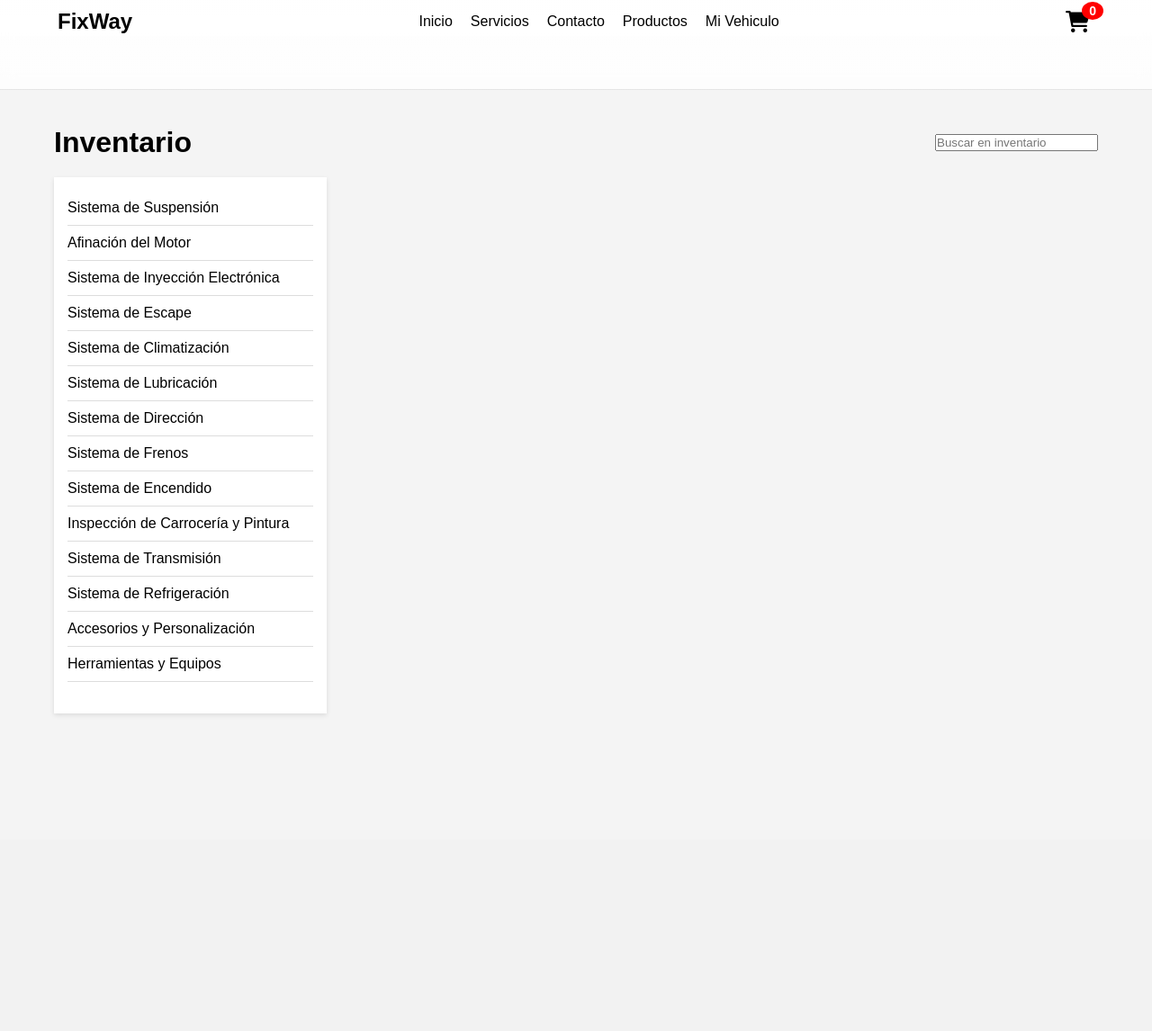
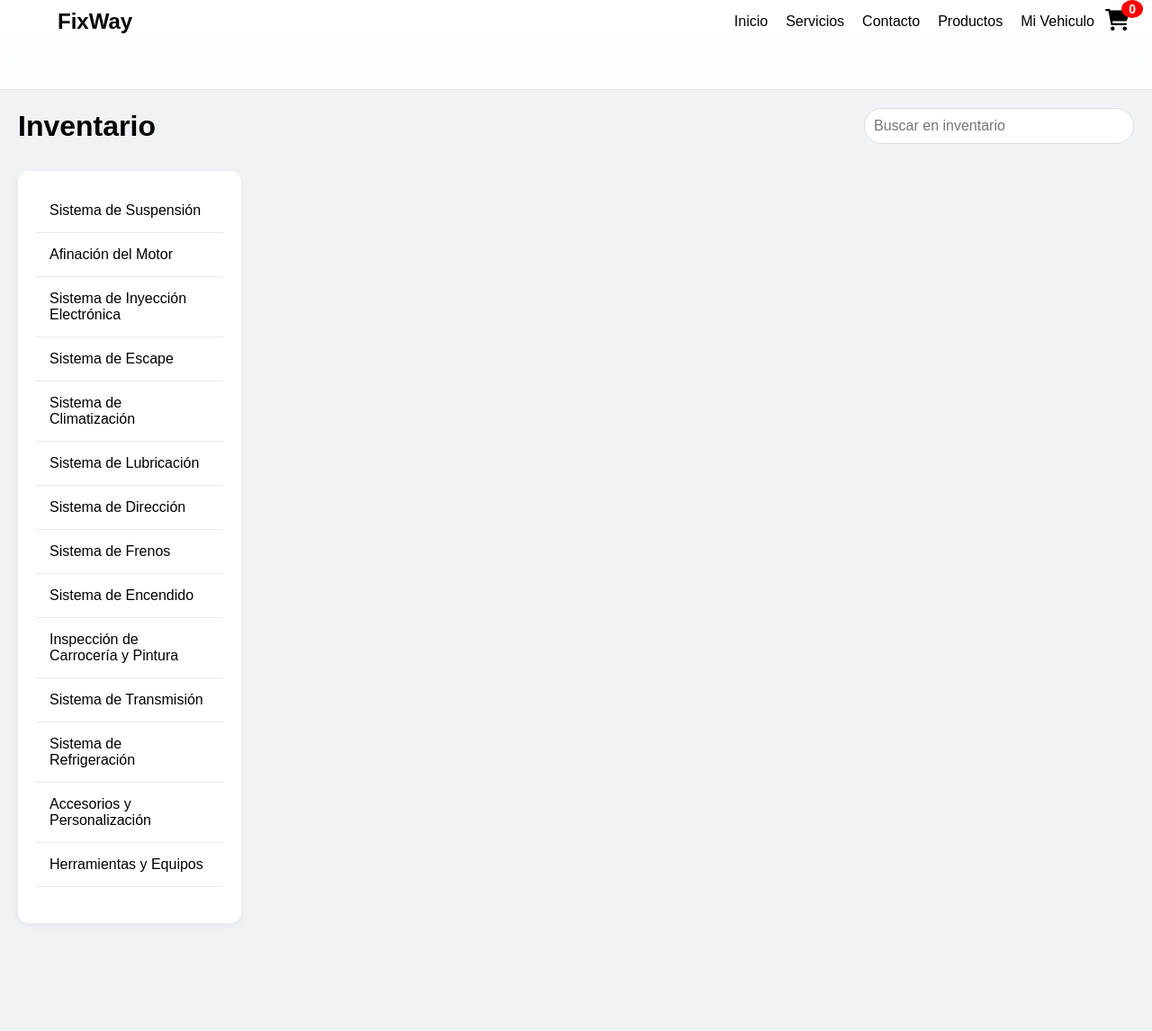
Before and after one commit to TESIS-FIXWAY/FixWay-web, a Django app: page /inventario/ in a window 1280 px wide. Shown: the whole page at 90% size. Before the commit the page ends 795 px from the top, so only its background shows below. Run offline with Django 5.2, Linux system fonts and the light colour scheme; data that the repository does not hold is empty.

Commit message:
responsive

```diff
--- a/FixWayApp/templates/navbar.html
+++ b/FixWayApp/templates/navbar.html
@@ -16,6 +16,13 @@
             <div class="logo">
                 <a href="{% url 'index' %}">FixWay</a>
             </div>
+
+            <!-- Botón de hamburguesa -->
+            <div class="menu-toggle">
+                <i class="fas fa-bars"></i>
+            </div>
+
+            <!-- Enlaces de navegación -->
             <ul class="nav-links">
                 <li><a href="{% url 'index' %}">Inicio</a></li>
                 <li><a href="#servicios">Servicios</a></li>
@@ -33,5 +40,12 @@
             </div>
         </div>
     </nav>
+
+    <script>
+        // Toggle de la hamburguesa
+        document.querySelector('.menu-toggle').addEventListener('click', function() {
+            document.querySelector('.nav-links').classList.toggle('active');
+        });
+    </script>
 </body>
 </html>
--- a/FixWayApp/templates/tienda/inventario.html
+++ b/FixWayApp/templates/tienda/inventario.html
@@ -23,6 +23,25 @@
                     placeholder="Buscar en inventario"
                     onkeyup="filterProducts()"
                 />
+
+                <!-- Selector de categoría para pantallas pequeñas -->
+                <select id="categorySelect" onchange="filterByCategory(this.value)">
+                    <option value="">Seleccionar Categoría</option>
+                    <option value="Sistema de Suspensión">Sistema de Suspensión</option>
+                    <option value="Afinación del Motor">Afinación del Motor</option>
+                    <option value="Sistema de Inyección Electrónica">Sistema de Inyección Electrónica</option>
+                    <option value="Sistema de Escape">Sistema de Escape</option>
+                    <option value="Sistema de Climatización">Sistema de Climatización</option>
+                    <option value="Sistema de Lubricación">Sistema de Lubricación</option>
+                    <option value="Sistema de Dirección">Sistema de Dirección</option>
+                    <option value="Sistema de Frenos">Sistema de Frenos</option>
+                    <option value="Sistema de Encendido">Sistema de Encendido</option>
+                    <option value="Inspección de Carrocería y Pintura">Inspección de Carrocería y Pintura</option>
+                    <option value="Sistema de Transmisión">Sistema de Transmisión</option>
+                    <option value="Sistema de Refrigeración">Sistema de Refrigeración</option>
+                    <option value="Accesorios y Personalización">Accesorios y Personalización</option>
+                    <option value="Herramientas y Equipos">Herramientas y Equipos</option>
+                </select>
             </div>
         </div>
 
@@ -62,9 +81,7 @@
                         <div class="product-info">
                             <h2>{{ inventario.nombreProducto }}</h2>
                             <p class="category">{{ inventario.categoria }}</p>
-                            <p class="description">{{ inventario.descripcion }}</p>
                             <p class="price">Precio: ${{ inventario.precioDetalle }}</p>
-                            <p class="quantity">Cantidad: {{ inventario.cantidad }}</p>
                         </div>
                     </a>
                 </div>
--- a/static/css/index.css
+++ b/static/css/index.css
@@ -72,7 +72,7 @@ button {
     top: 50%;
     width: 40px;
     height: 40px;
-    background: rgba(0, 0, 0, 0); /* Fondo semi-transparente */
+    background: rgba(0, 0, 0, 0);
     color: white;
     border: none;
     cursor: pointer;
@@ -81,7 +81,7 @@ button {
     text-align: center;
     border-radius: 50%;
     transform: translateY(-50%);
-    z-index: 1000; /* Asegura que los botones estén por encima de otros elementos */
+    z-index: 1;
     transition: background-color 0.3s;
 }
 
@@ -129,6 +129,7 @@ button {
         height: 30px;
         font-size: 1.5rem;
         line-height: 30px;
+        background: rgba(0, 0, 0, 0);
     }
 }
 
--- a/static/css/inventario.css
+++ b/static/css/inventario.css
@@ -1,13 +1,13 @@
 /* General styles */
 body {
     margin: 0;
-    font-family: Arial, sans-serif;
-    background-color: #f4f4f4;
+    font-family: 'Poppins', sans-serif;
+    background-color: #f0f2f5;
 }
 
 .container {
-    margin: 120px auto;
-    max-width: 1200px;
+    margin: 100px auto;
+    max-width: 1400px;
     padding: 20px;
 }
 
@@ -16,20 +16,35 @@ body {
     display: flex;
     justify-content: space-between;
     align-items: center;
-    margin-bottom: 20px;
+    margin-bottom: 30px;
 }
 
-.filters {
-    display: flex;
-    gap: 10px;
+.filters input {
+    width: 300px;
+    padding: 10px;
+    border-radius: 25px;
+    border: 1px solid #ddd;
+    font-size: 1rem;
+    outline: none;
+    transition: box-shadow 0.3s;
+}
+
+.filters input:focus {
+    box-shadow: 0 0 8px rgba(0, 0, 0, 0.1);
+}
+
+/* Selector de categoría oculto en pantallas grandes */
+.filters select {
+    display: none;
 }
 
 /* Listado de categorías */
 .category-list {
     width: 20%;
     background-color: #fff;
-    padding: 15px;
-    box-shadow: 0 2px 5px rgba(0, 0, 0, 0.1);
+    padding: 20px;
+    border-radius: 12px;
+    box-shadow: 0 2px 10px rgba(0, 0, 0, 0.05);
     margin-right: 20px;
 }
 
@@ -40,76 +55,119 @@ body {
 
 .category-list ul li {
     cursor: pointer;
-    padding: 10px 0;
-    border-bottom: 1px solid #ddd;
+    padding: 15px;
+    font-size: 1rem;
+    border-bottom: 1px solid #eaeaea;
+    transition: background-color 0.3s;
 }
 
 .category-list ul li:hover {
-    background-color: #f4f4f4;
+    background-color: #f0f2f5;
 }
 
 .selected-category {
     margin-top: 20px;
     font-weight: bold;
-    color: #e74c3c;
+    color: #3498db;
     cursor: pointer;
 }
 
 /* Contenido principal */
 .main-content {
     display: flex;
-    gap: 20px; /* Espacio entre las columnas */
+    gap: 20px;
     align-items: flex-start;
-}
-/* Listado de categorías */
-.category-list {
-    flex: 1; /* Permite que ocupe el espacio proporcionalmente */
-    background-color: #fff;
-    padding: 15px;
-    box-shadow: 0 2px 5px rgba(0, 0, 0, 0.1);
 }
 
 /* Grid de productos */
 .products-grid {
-    flex: 3; /* Permite que ocupe más espacio en comparación con la lista de categorías */
+    flex: 3;
     display: grid;
-    grid-template-columns: repeat(3, 1fr);
+    grid-template-columns: repeat(auto-fill, minmax(280px, 1fr));
     gap: 20px;
+    padding: 10px;
 }
 
 /* Tarjetas de producto */
 .product-card {
     background: white;
-    border-radius: 8px;
+    border-radius: 12px;
     overflow: hidden;
-    box-shadow: 0 2px 5px rgba(0, 0, 0, 0.1);
+    box-shadow: 0 4px 12px rgba(0, 0, 0, 0.05);
     transition: transform 0.3s, box-shadow 0.3s;
     text-align: center;
+    display: flex;
+    flex-direction: column;
+    justify-content: space-between;
+}
+.product-card a{
+    text-decoration: none;
+}
+
+.product-card:hover {
+    transform: translateY(-5px);
+    box-shadow: 0 6px 15px rgba(0, 0, 0, 0.1);
 }
 
 .product-card img {
     width: 100%;
-    height: 200px;
+    height: 220px;
     object-fit: cover;
+    border-bottom: 1px solid #ddd;
 }
 
 .product-info {
-    padding: 15px;
+    padding: 20px;
 }
 
 .product-info h2 {
-    font-size: 1.5rem;
+    font-size: 1.25rem;
     margin: 10px 0;
+    color: #333;
+}
+
+.product-info .category {
+    color: #7f8c8d;
+    font-size: 0.9rem;
 }
 
 .product-info .price {
     font-weight: bold;
     color: #e74c3c;
+    margin-top: 10px;
 }
 
 /* Media queries */
 @media (max-width: 768px) {
-    .container{
-        overflow-y: auto;
+    .main-content {
+        flex-direction: column;
+        align-items: center; /* Centramos el contenido */
+    }
+
+    .category-list {
+        display: none; /* Ocultar el listado de categorías */
+    }
+
+    .filters select {
+        display: block; /* Mostrar el selector en pantallas pequeñas */
+        width: 100%;
+        padding: 10px;
+        border-radius: 25px;
+        border: 1px solid #ddd;
+        font-size: 1rem;
+        margin-top: 20px;
+        outline: none;
+    }
+
+    .products-grid {
+        grid-template-columns: repeat(auto-fill, minmax(150px, 1fr)); /* Asegurar mínimo de 2 columnas */
+        justify-content: center;
+        width: 100%;
+        padding: 0 1px;
+    }
+
+    .product-card img {
+        max-width: 180px;
+        max-height: 180px;
     }
 }
--- a/static/css/navbar.css
+++ b/static/css/navbar.css
@@ -179,8 +190,10 @@ button:hover {
 
 /* Estilos del carrito */
 .cart-container {
-    position: relative;
-    display: inline-block;
+    position: absolute;
+    top: 10px;
+    right: 20px;
+    z-index: 1100; /* Más alto que el navbar */
 }
 
 .cart-icon {
```
Also changed, not shown: other parts of static/css/navbar.css (+41 -0 lines).
